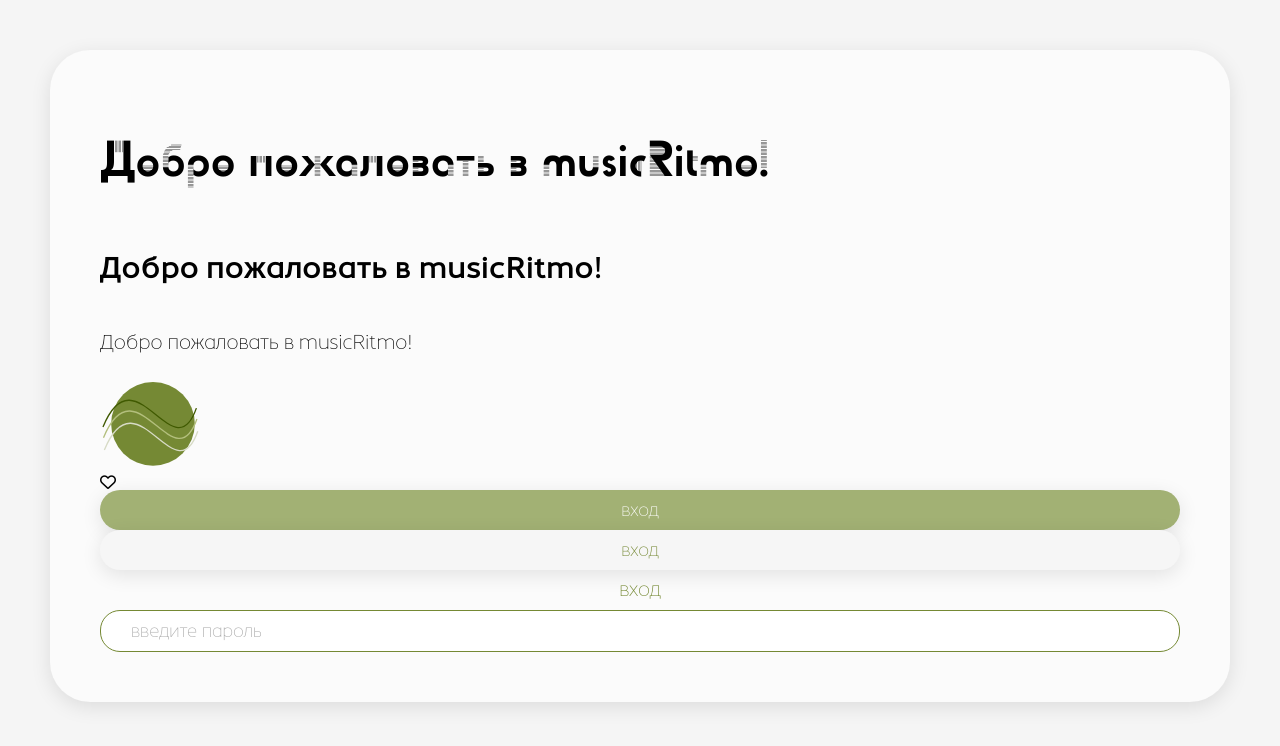
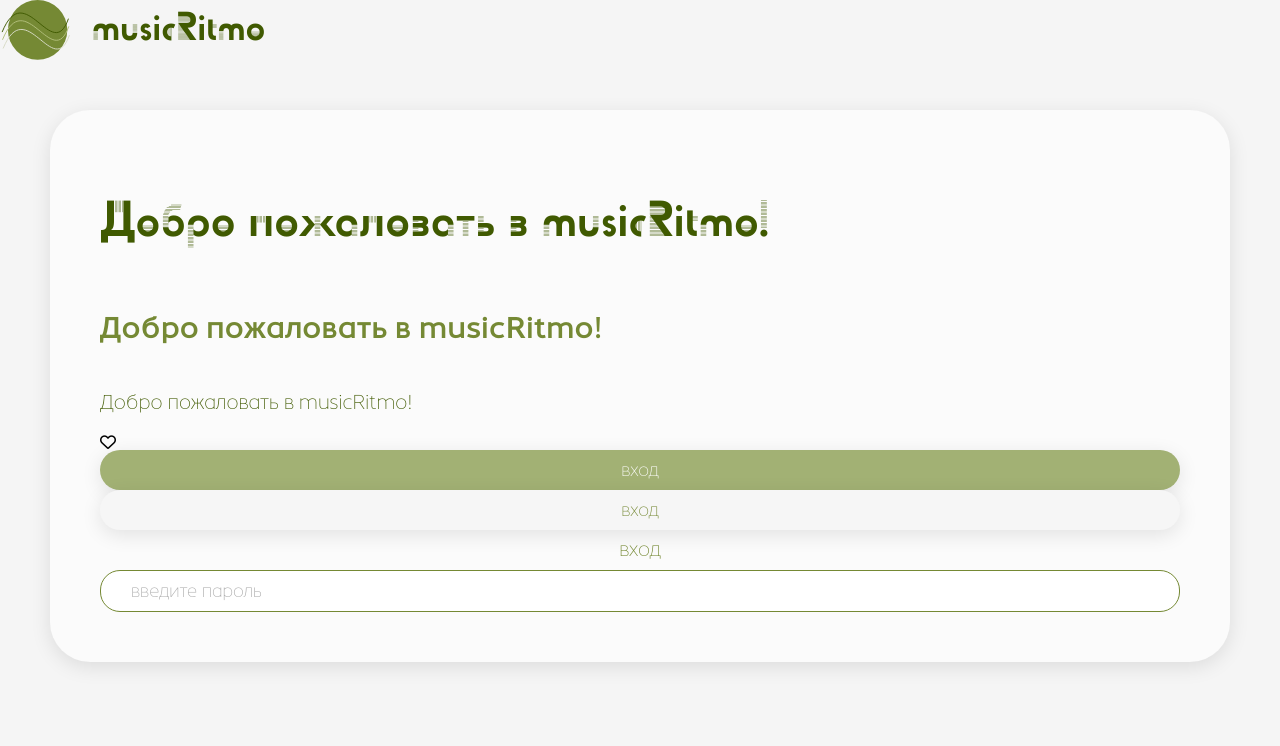
Before and after one commit to irlmt/Music-Ritmo, a Next.js app: page / in a window 1280 px wide. Shown: the top 746 px of the page. Built offline with nearby package versions, Linux system fonts and the light colour scheme.

Commit message:
[mus-115]: Created logo element

```diff
--- a/src/app/globals.css
+++ b/src/app/globals.css
@@ -10,16 +10,19 @@ h1 {
   font-family: "Lincoln";
   font-weight: 400;
   font-size: 50px;
+  color: #405a01;
 }
 
 h2 {
   font-family: "SteticaMedium";
   font-weight: 400;
   font-size: 30px;
+  color: #758934;
 }
 
 p {
   font-family: "SteticaLight";
   font-weight: 400;
   font-size: 20px;
+  color: #405a01;
 }
--- a/src/app/page.tsx
+++ b/src/app/page.tsx
@@ -1,17 +1,18 @@
 import Image from "next/image";
-import Logo from "../../public/images/logo.svg";
 
 import { Button } from "@/shared/button";
 import { Input } from "@/shared/input";
 import { Container } from "@/shared/container";
+import { Logo } from "@/shared/logo";
 
 export default function Home() {
   return (
+    <>
+      <Logo type="normal" />
       <Container style={{ margin: "50px" }} direction="column">
         <h1>Добро пожаловать в musicRitmo!</h1>
         <h2>Добро пожаловать в musicRitmo!</h2>
         <p>Добро пожаловать в musicRitmo!</p>
-      <Image src={Logo} alt="Логотип musicRitmo" width={100} height={100} />
         <i className="fa-regular fa-heart"></i>
         <Button type="normal" color="green" disabled={true}>
           вход
@@ -24,5 +25,6 @@ export default function Home() {
         </Button>
         <Input type="text" placeholder="введите пароль" />
       </Container>
+    </>
   );
 }
--- a/src/shared/logo/index.ts
+++ b/src/shared/logo/index.ts
@@ -0,0 +1 @@
+export { Logo } from "./logo";
--- a/src/shared/logo/logo.module.css
+++ b/src/shared/logo/logo.module.css
@@ -0,0 +1,30 @@
+.logo {
+  display: flex;
+  justify-content: center;
+  align-items: center;
+  width: max-content;
+}
+
+.big {
+  flex-direction: column;
+}
+.big > img {
+  height: 250px;
+  width: auto;
+}
+.big > h1 {
+  font-size: 80px;
+}
+
+.normal {
+  flex-direction: row;
+}
+.normal > img {
+  height: 60px;
+  width: auto;
+}
+.normal > h1 {
+  font-size: 40px;
+  margin: 0;
+  margin-left: 20px;
+}
--- a/src/shared/logo/logo.tsx
+++ b/src/shared/logo/logo.tsx
@@ -0,0 +1,23 @@
+import classNames from "classnames";
+import React from "react";
+import Image from "next/image";
+
+import styles from "./logo.module.css";
+import logo from "../../../public/images/logo.svg";
+
+type logoType = "big" | "normal";
+
+interface logoProps {
+  type?: logoType;
+}
+
+export const Logo: React.FC<logoProps> = ({ type = "normal" }) => {
+  const logoClassName = classNames(styles.logo, styles[type]);
+
+  return (
+    <div className={logoClassName}>
+      <Image src={logo} className={styles.img} alt="logo" />
+      <h1>musicRitmo</h1>
+    </div>
+  );
+};
```
Lines whose indentation alone changed are shown as unchanged.
